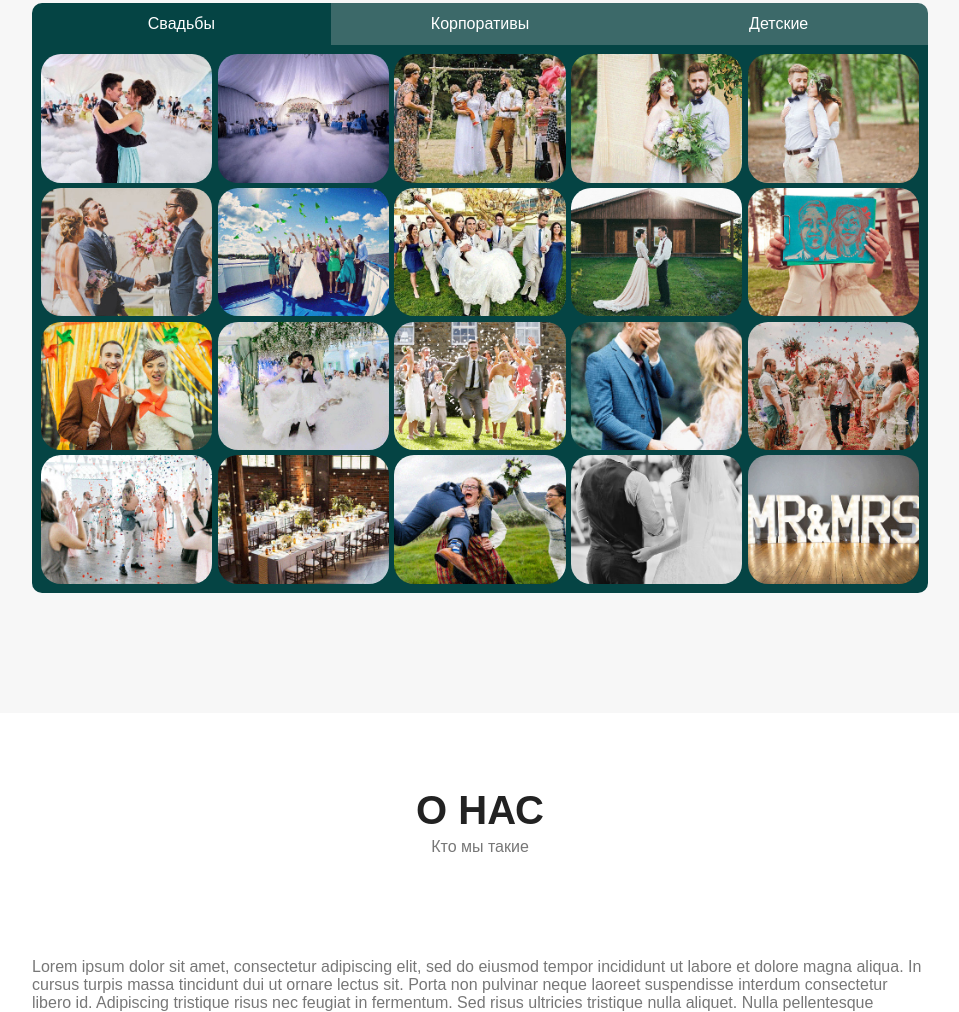
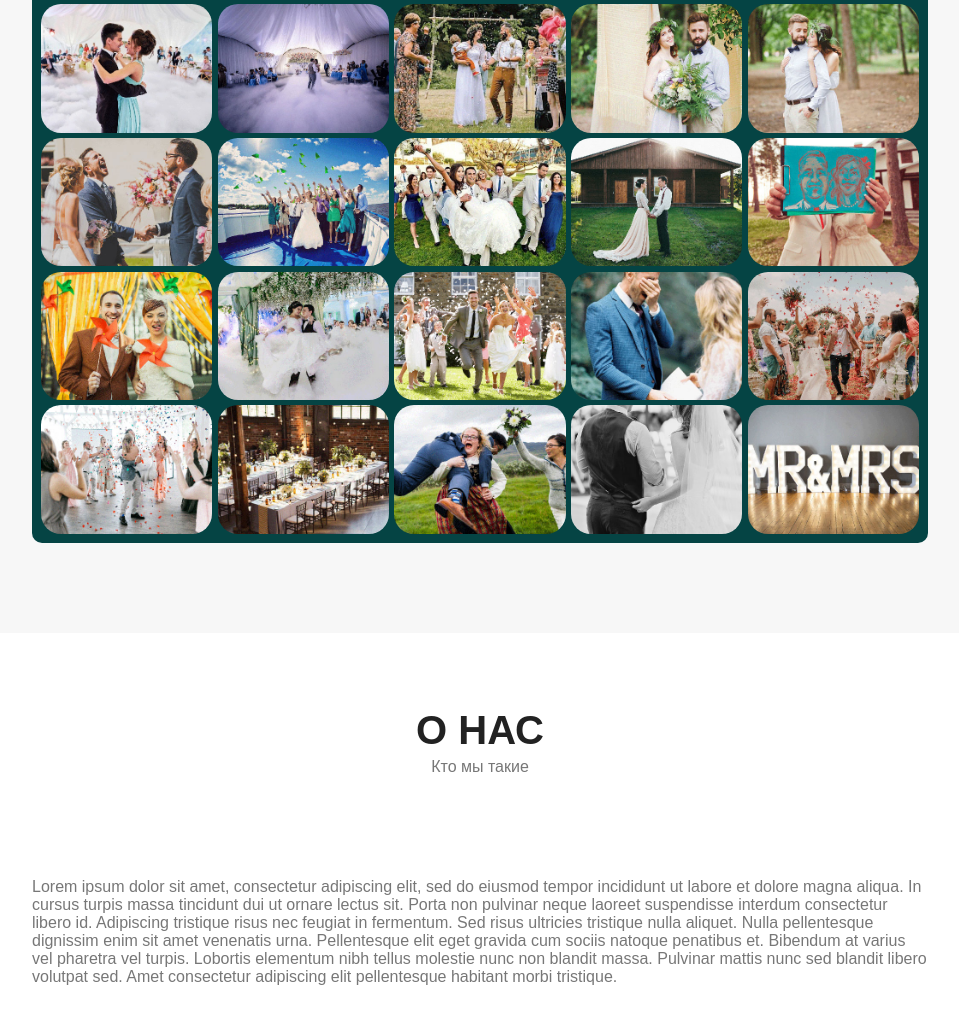
Before and after one commit to kosh89/obnimislona-landing, a plain HTML site: page index.html in a window 1280 px wide. Shown: the part 1788-2800 px from the top of the page, without its empty margins (160-1119 px from the left). Drawn offline with Linux system fonts and the light colour scheme.

Commit message:
paddings, zoom fix

```diff
--- a/css/style.css
+++ b/css/style.css
@@ -167,6 +167,9 @@ header {
 .services__item {
     width: 300px;
     text-align: center;
+}
+
+.services__item:not(:last-child) {
     padding-bottom: 20px;
 }
 
@@ -187,12 +190,12 @@ header {
 
 
 #services, #about {
-    padding-bottom: 120px;
+    padding-bottom: 90px;
 }
 
 #gallery, #contacts {
     background: #f7f7f7;
-    padding-bottom: 120px;
+    padding-bottom: 90px;
 }
 
 #gallery-tabs {
--- a/index.html
+++ b/index.html
@@ -3,7 +3,7 @@
 
 <head>
     <meta charset="UTF-8">
-    <meta name="viewport" content="width=device-width, initial-scale=1">
+    <meta name="viewport" content="width=device-width, initial-scale=1.0, maximum-scale=1.0, user-scalable=no">
     <meta http-equiv="X-UA-Compatible" content="ie=edge">
     <title>Обними слона</title>
     <link rel="stylesheet" href="css/style.css">
```
